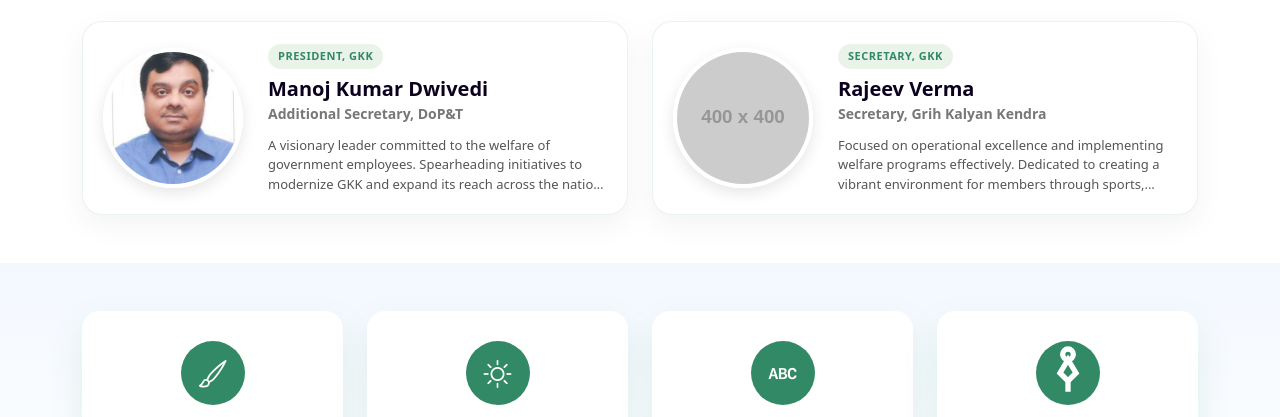
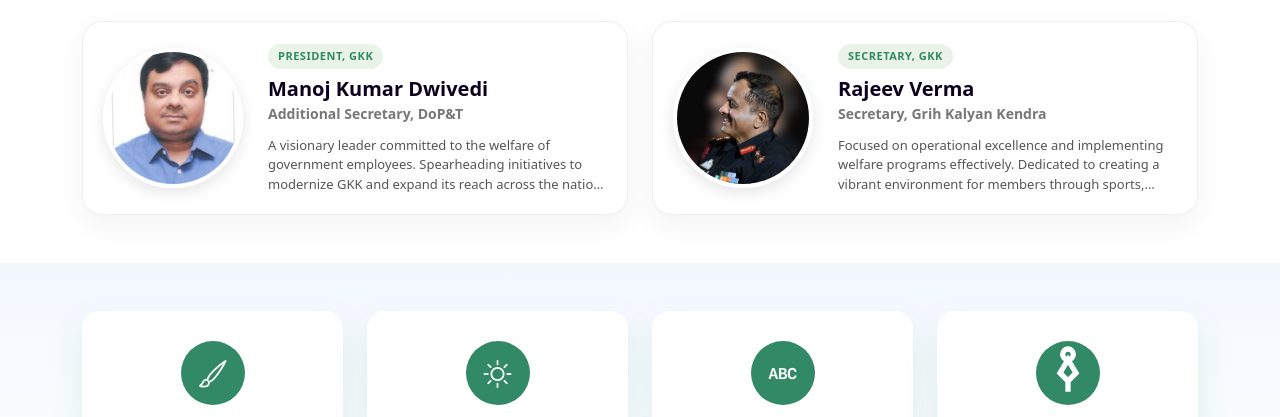
Before and after one commit to pinkiAkiko/Grih_kalyan_kendra, a plain HTML site: page index.html in a window 1280 px wide. Shown: the part 683-1100 px from the top of the page. Drawn offline with nearby package versions, Linux system fonts and the light colour scheme; placeholder pictures from the web are drawn by us.

Commit message:
Updated name & img

```diff
--- a/index.html
+++ b/index.html
@@ -138,8 +138,9 @@
         <div class="col-lg-6">
           <div class="kb-official-card-horizontal">
             <div class="kb-official-img-box">
-              <!-- Placeholder image -->
-              <img src="https://placehold.co/400x400?text=Rajeev+Verma" alt="Rajeev Verma">
+              <!-- Placeholder image img/manoj.jpg-->
+              <!-- <img src="https://placehold.co/400x400?text=Rajeev+Verma" alt="Rajeev Verma"> -->
+                <img src="img/rajeev-verma.jpeg" alt="Rajeev Verma">
             </div>
             <div class="kb-official-content">
               <span class="kb-official-role-badge">Secretary, GKK</span>
```
Also changed, not shown: img/rajeev-verma.jpeg (added).
